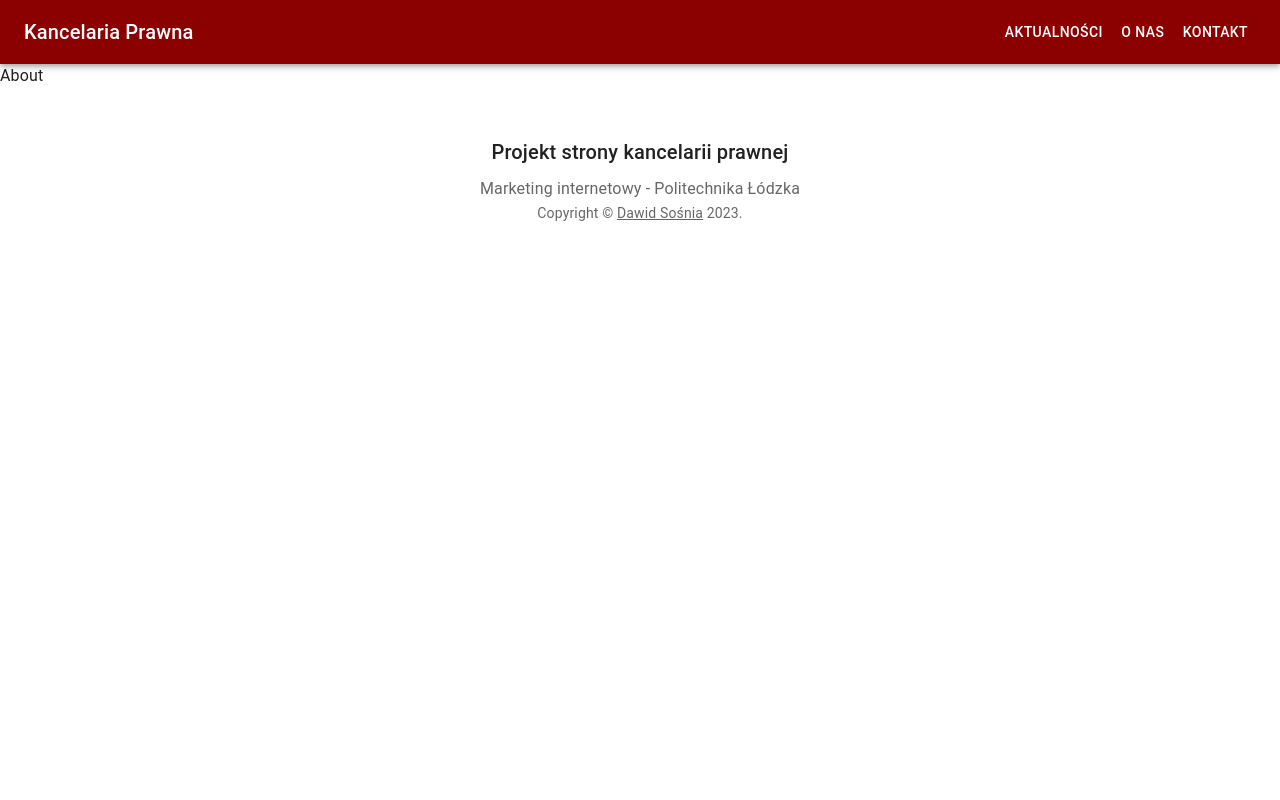
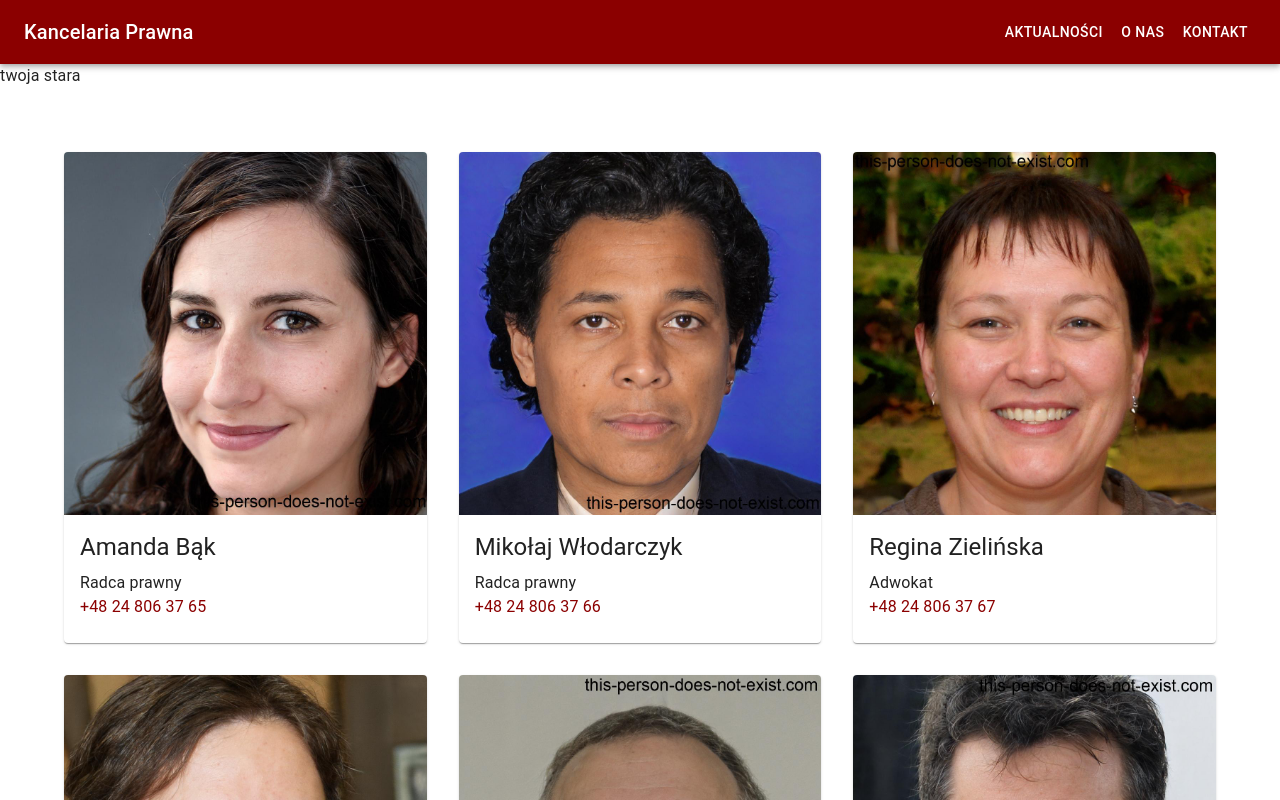
Before and after one commit to Piggey/marketing, a React (Vite) app: page /about in a window 1280 px wide. Shown: the top 800 px of the page. Built offline with nearby package versions, Linux system fonts and the light colour scheme.

Commit message:
display mock team data

```diff
--- a/src/pages/About.jsx
+++ b/src/pages/About.jsx
@@ -1,5 +1,24 @@
+import { Container, Grid } from "@mui/material";
+import ImgCard from "../components/ImgCard";
+import { team } from "../data/team";
+
 export default function About() {
   return (
-    <div>About</div>
+    <>
+      <div>twoja stara</div>
+      <Container sx={{ py: 8 }}>
+        <Grid container spacing={4}>
+          {team.map((member) => (
+            <ImgCard
+              key={member}
+              heading={member.name}
+              content={member.description}
+              additionalInfo={member.phoneNumber}
+              imgSrc={member.imgSrc}
+            />
+          ))}
+        </Grid>
+      </Container>
+    </>
   );
 }
--- a/src/pages/Home.jsx
+++ b/src/pages/Home.jsx
@@ -1,12 +1,9 @@
 import Button from "@mui/material/Button";
-import Grid from "@mui/material/Grid";
-import ImgCard from "../components/ImgCard";
 import Stack from "@mui/material/Stack";
 import Box from "@mui/material/Box";
 import Typography from "@mui/material/Typography";
 import Container from "@mui/material/Container";
 
-const cards = [1, 2, 3, 4, 5, 6, 7, 8, 9];
 
 // do podjebania
 // https://github.com/mui/material-ui/blob/v5.14.18/docs/data/material/getting-started/templates/blog/Blog.js
@@ -52,13 +49,6 @@ export default function Home() {
           </Stack>
         </Container>
       </Box>
-      <Container sx={{ py: 8 }} maxWidth="md">
-        <Grid container spacing={4}>
-          {cards.map((card) => (
-            <ImgCard key={card} heading="heading" content={"content"} imgSrc="https://source.unsplash.com/random?wallpapers" />
-          ))}
-        </Grid>
-      </Container>
     </main>
   );
 }
```
